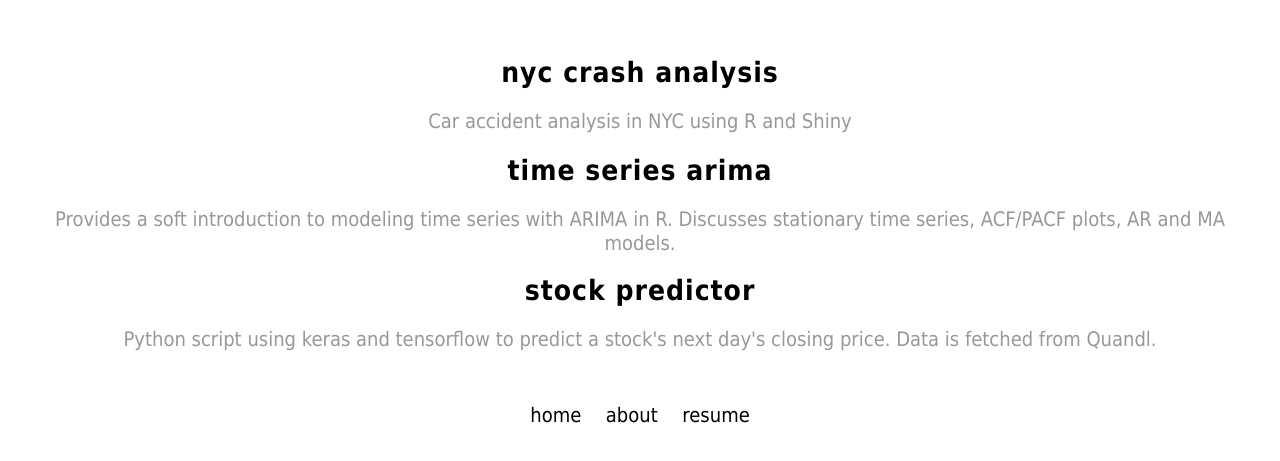
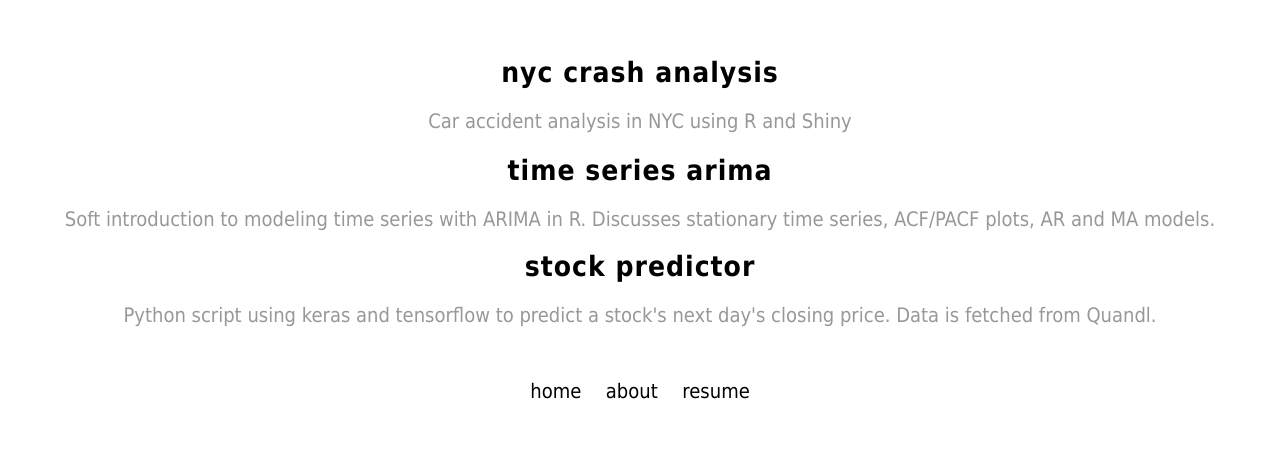
Before and after one commit to willyiamyu/williamjyu.com, a plain HTML site: page projects.html in a window 1280 px wide. Shown: the part 109-570 px from the top of the page. Drawn offline with Linux system fonts and the light colour scheme.

Commit message:
update project description

```diff
--- a/projects.html
+++ b/projects.html
@@ -17,7 +17,7 @@
 
 	<h1 style="font-size:28px;margin-bottom: 0px"><a href="time_series_arima.html">time series arima</a></h1>
 	<div style="text-align: center;">
-			<p style="margin-bottom: 2px">Provides a soft introduction to modeling time series with ARIMA in R. Discusses stationary time series, ACF/PACF plots, AR and MA models.</p>
+			<p style="margin-bottom: 2px">Soft introduction to modeling time series with ARIMA in R. Discusses stationary time series, ACF/PACF plots, AR and MA models.</p>
 		</div>
 	</div>
 
```
